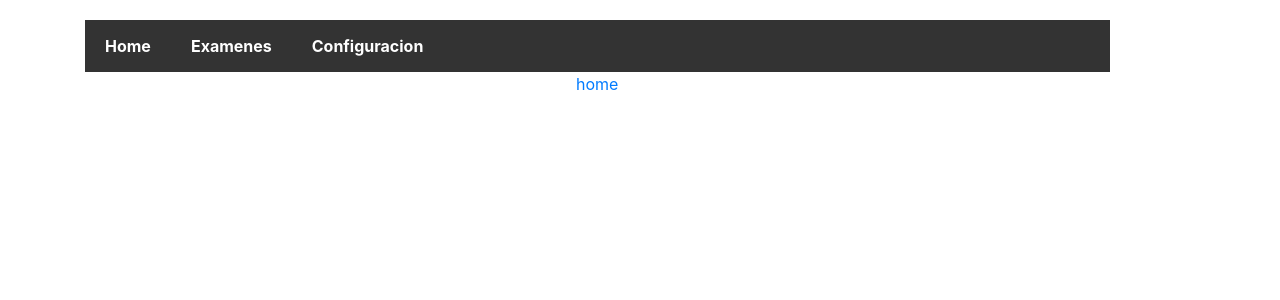
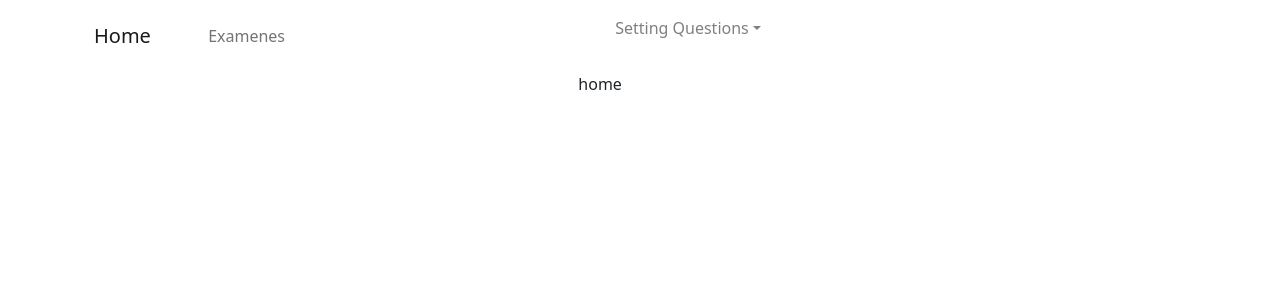
Before and after one commit to sirfreedom/TestSpainCitizen, a React (Create React App) app: page / in a window 1280 px wide. Shown: the top 300 px of the page. Built offline with nearby package versions, Linux system fonts and the light colour scheme.

Commit message:
Mejora en menu y continuacion de abms
Mejora en menu y continuacion de abms
version estable de comienzo de abm
se quitan y se crean individuales para garantizar el funcionamiento de cada control.

```diff
--- a/package.json
+++ b/package.json
@@ -4,6 +4,9 @@
   "private": true,
   "dependencies": {
     "@babel/core": "^7.16.5",
+    "@emotion/react": "^11.14.0",
+    "@emotion/styled": "^11.14.1",
+    "@mui/material": "^7.2.0",
     "@testing-library/jest-dom": "^5.17.0",
     "@testing-library/react": "^13.4.0",
     "@testing-library/user-event": "^13.5.0",
--- a/src/App.js
+++ b/src/App.js
@@ -4,6 +4,8 @@ import { BrowserRouter, Routes, Route } from "react-router-dom";
 import Layout from "./Components/Layout";
 import Home from "./Components/Home";
 import NoPage from "./Components/NoPage";
+
+
 
 function App() {
 
@@ -36,8 +38,6 @@ function App() {
                   </Routes>
                 </BrowserRouter>
 
-
-
               </div>
           </div>
 
--- a/src/Components/AuthLogin.jsx
+++ b/src/Components/AuthLogin.jsx
@@ -38,7 +38,6 @@ const AuthLogin = () => {
     let sResult = '';
     try
     {
-
       sResult = await getToken('admin','1234');
 
       if (sResult != '')
--- a/src/Components/Layout.jsx
+++ b/src/Components/Layout.jsx
@@ -1,31 +1,60 @@
 import { Outlet, Link } from "react-router-dom";
+import Navbar from 'react-bootstrap/Navbar';
+import Container from 'react-bootstrap/Container';
+import Nav from 'react-bootstrap/Nav';
+import NavDropdown from 'react-bootstrap/NavDropdown';
+import '../Css/Layout.css';
 
 const Layout = () => {
   return (
-    <>
-      <nav>
-        <ul className="menu" >
-          <li>
+<>
+
+    <Navbar collapseOnSelect expand="lg" className="bg-body-tertiary">
+      <Container>
+        <Navbar.Brand >
             <Link to="/">Home</Link>
-          </li>
-          <li>
-            <Link to="Examenes">Examenes</Link>
-          </li>
-          <li>
-            <Link >Configuracion</Link>
-            <ul className="submenu" >
-              <li><Link to="Setting">Setting</Link></li>
-              <li><Link to="servicios/desarrollo">Desarrollo</Link></li>
-              <li><Link to="servicios/marketing">Marketing</Link></li>
-            </ul>
-          </li>
-        </ul>
-      </nav>
+        </Navbar.Brand>
+        <Navbar.Toggle aria-controls="responsive-navbar-nav" />
+        <Navbar.Collapse id="responsive-navbar-nav">
 
-      <Outlet />
+          <Nav className="me-auto">
+            <Nav.Link >
+              <Link to="Examenes">
+                Examenes
+              </Link>
+            </Nav.Link>
 
-    </>
+            <NavDropdown title="Setting Questions" id="collapsible-nav-dropdown">
 
+              <NavDropdown.Item >
+                  <Link to="Setting">Setting</Link>
+              </NavDropdown.Item>
+
+              <NavDropdown.Item >
+                Segundo abm
+              </NavDropdown.Item>
+
+              <NavDropdown.Item >
+                Something
+              </NavDropdown.Item>
+
+              <NavDropdown.Divider />
+
+              <NavDropdown.Item >
+                Separated link
+              </NavDropdown.Item>
+
+            </NavDropdown>
+          </Nav>
+
+
+        </Navbar.Collapse>
+      </Container>
+    </Navbar>
+
+<Outlet />
+
+</>
 
   )
 };
--- a/src/Components/LogOut.jsx
+++ b/src/Components/LogOut.jsx
@@ -1,4 +1,3 @@
-import React from 'react';
 import Button from 'react-bootstrap/Button';
 
 
--- a/src/Components/RGrid.jsx
+++ b/src/Components/RGrid.jsx
@@ -1,4 +1,5 @@
-import React, { useCallback, useState, useEffect } from 'react';
+import '../Css/RGrid.css'
+import{ useCallback, useState, useEffect } from 'react';
 import * as lodash from 'lodash';
 
 const RGrid = props => {
@@ -93,13 +94,16 @@ const RGrid = props => {
         <>
           <div className="d-flex justify-content-between align-items-center mb-2 px-2">
 
+            {props.ShowPaging && (
             <div className="d-flex align-items-center">
               <label htmlFor="ddlPages" className="form-label me-1 mb-0 text-muted small">Rows per page:</label>
               <select
                 value={rowsPerPage}
                 className="form-select form-select-sm"
+                defaultValue="5"
                 name="ddlPages"
                 id="ddlPages"
+                key="ddlPages"
                 onChange={e => ddlPages_OnChange(e.target.value)}
                 style={{ width: 'auto' }}
               >
@@ -111,6 +115,8 @@ const RGrid = props => {
                 <option value="9999">All</option>
               </select>
             </div>
+            )}
+
           </div>
 
           <div className="card border-0 shadow-sm mb-3">
--- a/src/Components/SettingABM.jsx
+++ b/src/Components/SettingABM.jsx
@@ -1,13 +1,14 @@
-import React, { useState,useEffect } from "react";
+import { useState,useEffect } from "react";
 import RGrid from './RGrid'
 import { FindSetting } from '../Api/SettingHelper';
+import ModalEdicion from './SettingModal';
 
 export const SettingABM = () => {
 
   const [SettingId,setSettingId] = useState(0);
   const [Settings, setSettings] = useState([]);
-  //const [ShowModalEdit, setShowModalEdit] = useState(false);
-  //const [ShowModalNew, setShowModalNew] = useState(false);
+  const [ShowModalEdit, setShowModalEdit] = useState(false);
+  const [ShowModalNew, setShowModalNew] = useState(false);
 
 const GrillaConfiguracion = [
   {
@@ -27,106 +28,61 @@ const GrillaConfiguracion = [
 
   useEffect(() => {
     FindSetting().then(lSetting => {
-        console.log(lSetting);
       setSettings(lSetting);
     });
   }, []);
 
   const GridEdit = id => {
-    //setShowModalEdit(true);
-    //setDogId(id);
+      setShowModalEdit(true);
+      setSettingId(id);
+  };
+
+  const GridDelete = id => {
+    console.log(id);
   };
 
   const GridNew = () => {
-  //console.log("paso");
-  //alert("ssss");
-  //setShowModalNew(true);
+    setShowModalNew(true);
   };
 
     return (
     <>
-
-       <div>
-
+        <div className='container-fluid'>
+         <div className='row align-items-end'>
+            <div className='col-12'>
+                <button className="btn-2" onClick={GridNew} > Nuevo Registro  </button>
+            </div>
+          </div>
+          <div className='row align-items-center'>
+            <div className='col-12'>
               <RGrid
                 key="RGrid"
                 Tittle="Setting"
                 rows={Settings}
                 RowPerPage={5}
+                ShowPaging={false}
                 columns={GrillaConfiguracion}
                 ShowDelete={true}
                 ShowEdit={true}
                 TotalWidth="100%"
-              DeleteId={id => alert("not implementes id" + id)}
+                DeleteId={id => GridDelete(id)}
                 EditId={id => GridEdit(id)}
                 isLoading={false}
-              ConfigurationId="id" //Id de los datos de la grilla
-            />
-
-       </div>
-
-       <div className="form-container">
-                    <h2 className="form-title"> Setting </h2>
-
-                        <div className="mb-3">
-                            <label htmlFor="opcion" className="form-label">Selecciona una opción</label>
-                            <select
-                                className="form-select"
-                                id="opcion"
-                                name="opcion"
-                                value={""}
-                                required
-                            >
-                                <option value="">-- Seleccione --</option>
-                                <option value="opcion1">Opción 1</option>
-                                <option value="opcion2">Opción 2</option>
-                                <option value="opcion3">Opción 3</option>
-                                <option value="opcion4">Opción 4</option>
-                            </select>
-                        </div>
-
-                        <div className="mb-3">
-                            <label htmlFor="texto1" className="form-label">Primer campo de texto</label>
-                            <input
-                                type="text"
-                                className="form-control"
-                                id="texto1"
-                                name="texto1"
-                                value={""}
-                                placeholder="Ingresa texto aquí"
+                ConfigurationId="Id" //Id de los datos de la grilla
               />
             </div>
-
-                        <div className="mb-3">
-                            <label htmlFor="texto2" className="form-label">Segundo campo de texto</label>
-                            <input
-                                type="text"
-                                className="form-control"
-                                id="texto2"
-                                name="texto2"
-                                value={""}
-                                placeholder="Ingresa más texto"
-                            />
           </div>
-
-                        <div className="mb-3">
-                            <label htmlFor="texto3" className="form-label">Tercer campo de texto</label>
-                            <input
-                                type="text"
-                                className="form-control"
-                                id="texto3"
-                                name="texto3"
-                                value={""}
-                                placeholder="Último campo de texto"
-                            />
-                        </div>
-
-                        <div className="d-grid gap-2">
-                            <button type="submit" className="btn btn-primary">Enviar Formulario</button>
-                            <button type="reset" className="btn btn-secondary">Limpiar</button>
+          <div className='row'>
+              <div className='col-12'>
+                  <ModalEdicion show={ShowModalEdit} onHide={() => setShowModalEdit(false)}  ValueId={SettingId} />
               </div>
           </div>
-
+          <div className='row'>
+              <div className='col-12'>
+                  <ModalEdicion show={ShowModalNew} onHide={() => setShowModalNew(false)}  />
+              </div>
+          </div>
+        </div>
 
         </>
         )}
--- /dev/null
+++ b/src/Components/SettingModal.jsx
@@ -0,0 +1,83 @@
+import {Modal, Button} from 'react-bootstrap/'
+
+function SettingModal(props) {
+
+      return (
+        <Modal show={props.show} aria-labelledby="contained-modal-title-vcenter1">
+          <Modal.Header closeButton>
+            <Modal.Title id="contained-modal-title-vcenter1"> Nuevo Registro </Modal.Title>
+          </Modal.Header>
+          <Modal.Body className="show-grid">
+
+             <div className="form-container">
+                    <h2 className="form-title"> Setting </h2>
+
+                        <div className="mb-3">
+                            <label htmlFor="opcion" className="form-label">Selecciona una opción</label>
+                            <select
+                                className="form-select"
+                                id="opcion"
+                                name="opcion"
+                                value={""}
+                                required
+                            >
+                                <option value="">-- Seleccione --</option>
+                                <option value="opcion1">Opción 1</option>
+                                <option value="opcion2">Opción 2</option>
+                                <option value="opcion3">Opción 3</option>
+                                <option value="opcion4">Opción 4</option>
+                            </select>
+                        </div>
+
+                        <div className="mb-3">
+                            <label htmlFor="texto1" className="form-label">Primer campo de texto</label>
+                            <input
+                                type="text"
+                                className="form-control"
+                                id="texto1"
+                                name="texto1"
+                                //value={}
+                                defaultValue={""}
+                                placeholder="Ingresa texto aquí"
+                            />
+                        </div>
+
+                        <div className="mb-3">
+                            <label htmlFor="texto2" className="form-label">Segundo campo de texto</label>
+                            <input
+                                type="text"
+                                className="form-control"
+                                id="texto2"
+                                name="texto2"
+                                value={""}
+                                placeholder="Ingresa más texto"
+                            />
+                        </div>
+
+                        <div className="mb-3">
+                            <label htmlFor="texto3" className="form-label">Tercer campo de texto</label>
+                            <input
+                                type="text"
+                                className="form-control"
+                                id="texto3"
+                                name="texto3"
+                                value={""}
+                                placeholder="Último campo de texto"
+                            />
+                        </div>
+
+                        <div className="d-grid gap-2">
+                            <button type="submit" className="btn btn-primary">Enviar Formulario</button>
+                            <button type="reset" className="btn btn-secondary">Limpiar</button>
+                        </div>
+                </div>
+
+          </Modal.Body>
+          <Modal.Footer>
+            <Button onClick={props.onHide}>Close</Button>
+          </Modal.Footer>
+        </Modal>
+      );
+    }
+
+export default SettingModal;
--- a/src/Components/TestExam.jsx
+++ b/src/Components/TestExam.jsx
@@ -1,5 +1,6 @@
-import '../Css/App.css';
+import '../Css/TestExam.css';
 import '../Css/bootstrap.min.css';
+import 'bootstrap/dist/css/bootstrap.css';
 import { useState,useEffect } from "react";
 import Accordion from 'react-bootstrap/Accordion';
 import Button from 'react-bootstrap/Button';
--- /dev/null
+++ b/src/Css/Layout.css
@@ -0,0 +1,12 @@
+
+a{
+    display: block;
+    padding: var(--bs-nav-link-padding-y) var(--bs-nav-link-padding-x);
+    font-size: var(--bs-nav-link-font-size);
+    font-weight: var(--bs-nav-link-font-weight);
+    color: var(--bs-nav-link-color);
+    text-decoration: none;
+    background: none;
+    border: 0;
+    transition: color 0.15s ease-in-out, background-color 0.15s ease-in-out, border-color 0.15s ease-in-out;
+}
--- a/src/Css/App.css
+++ b/src/Css/TestExam.css
@@ -8,28 +8,10 @@
 }
 
 
-
-
-   body {
-            padding: 20px;
-            background-color: #f8f9fa;
-        }
-        .form-container {
-            max-width: 600px;
-            margin: 0 auto;
-            padding: 30px;
-            border-radius: 10px;
-            background-color: white;
-            box-shadow: 0 0 20px rgba(0,0,0,0.1);
-        }
-        .form-title {
-            color: #2c3e50;
-            margin-bottom: 30px;
-            text-align: center;
-            font-weight: bold;
-        }
-
-
+body {
+  background-color: #a4acb3;
+  font-family: sans-serif;
+}
 
 div {
   width: 95%;
@@ -103,6 +85,11 @@ div {
   font-weight: 700;
 }
 
+label {
+  font-size: 14px;
+  font-weight: 600;
+  color: rgb(34, 34, 34);
+}
 
 @media (prefers-reduced-motion: no-preference) {
   .App-logo {
@@ -134,72 +121,6 @@ div {
   }
 }
 
-
-/* Contenedor del menú principal */
-.menu {
-  display: flex;
-  background-color: #333;
-  padding: 0;
-  margin: 0;
-  list-style: none;
-}
-
-/* Items del menú principal */
-.menu > li {
-  position: relative;
-}
-
-/* Enlaces del menú principal */
-.menu > li > a {
-  display: block;
-  padding: 14px 20px;
-  color: white;
-  text-decoration: none;
-  font-weight: bold;
-}
-
-/* Cambio de color al pasar el mouse */
-.menu > li > a:hover,
-.menu > li > a.active {
-  background-color: #555;
-  color: #fff;
-}
-
-/* Submenú oculto inicialmente */
-.submenu {
-  display: none;
-  position: absolute;
-  top: 100%; /* justo debajo del item padre */
-  left: 0;
-  background-color: #444;
-  list-style: none;
-  padding: 0;
-  margin: 0;
-  min-width: 160px;
-  z-index: 1000;
-  border-radius: 0 0 4px 4px;
-  box-shadow: 0 8px 16px rgba(0,0,0,0.3);
-}
-
-/* Items del submenú */
-.submenu li a {
-  display: block;
-  padding: 12px 16px;
-  color: white;
-  text-decoration: none;
-  font-weight: normal;
-}
-
-/* Hover en submenú */
-.submenu li a:hover,
-.submenu li a.active {
-  background-color: #666;
-}
-
-/* Mostrar submenú al pasar el mouse */
-.menu > li:hover .submenu {
-  display: block;
-}
 
 .cuadradoNivelAlto {
   width: 10px;
```
Also changed, not shown: src/trash.txt (added), 1 other file (tests, documents, lock files or other folders). Lines whose indentation alone changed are shown as unchanged.
